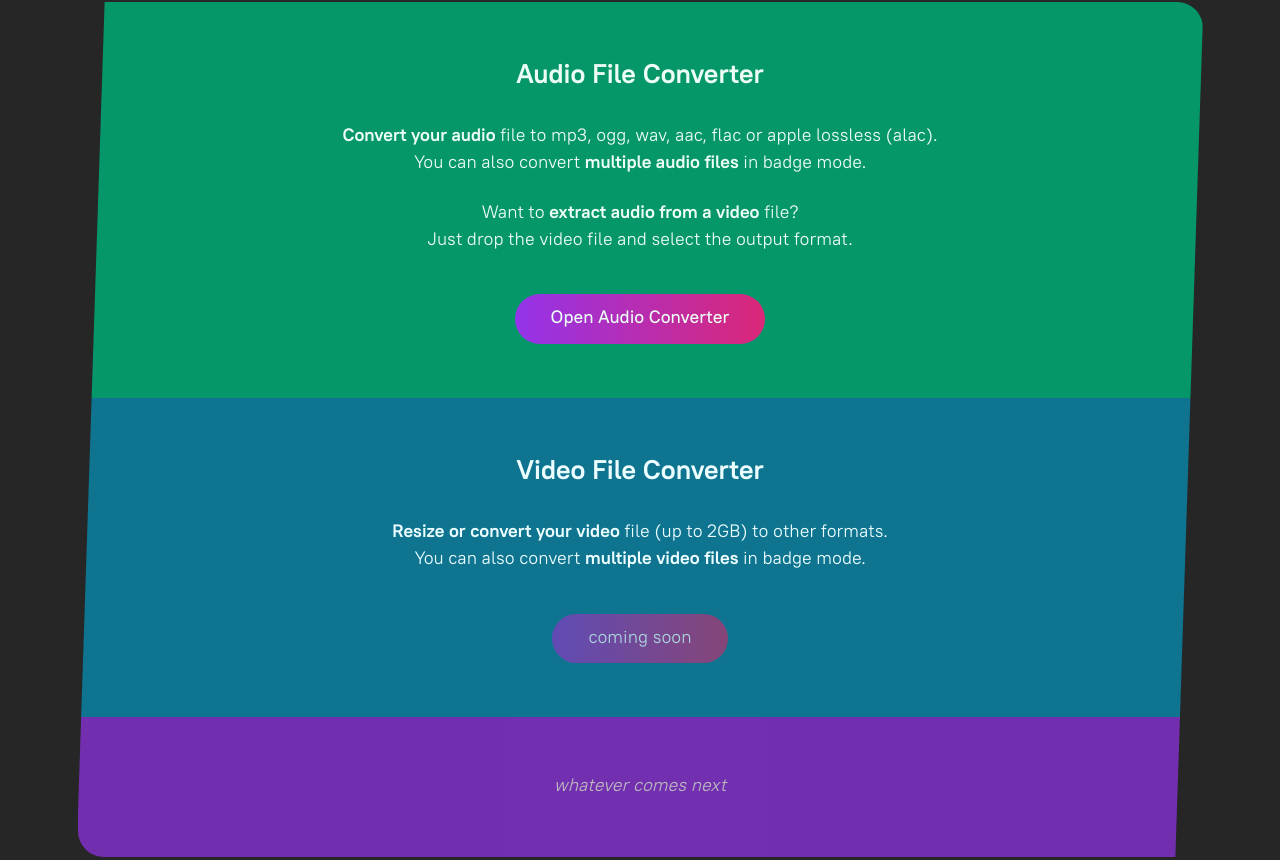
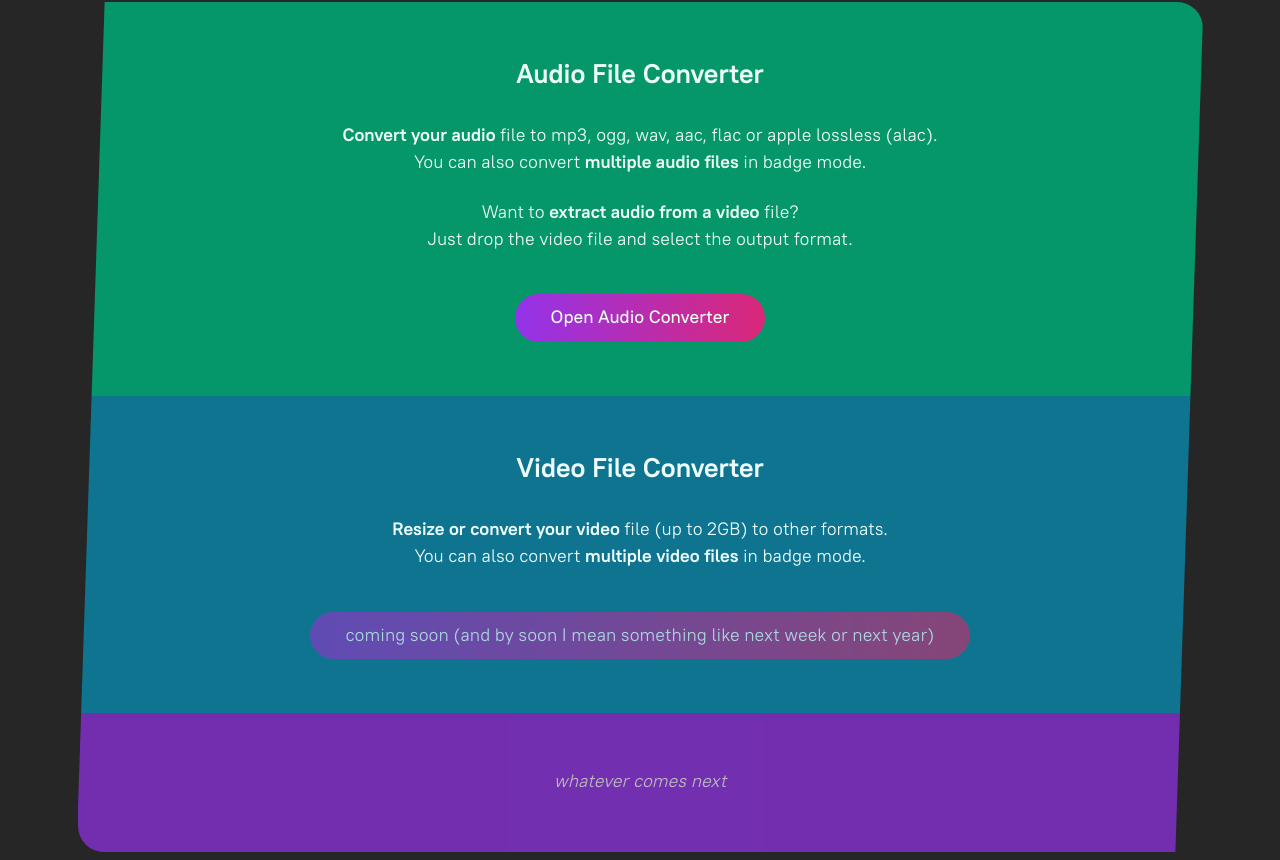
Before and after one commit to thurti/wo-index, a website: page public/index.html in a window 1280 px wide. Shown: the part 299-1159 px from the top of the page. Drawn offline with Linux system fonts and the light colour scheme.

Commit message:
fix button spacing

```diff
--- a/public/index.html
+++ b/public/index.html
@@ -50,7 +50,7 @@
                   Want to <b>extract audio from a video</b> file? <br>
                   Just drop the video file and select the output format.
                 </p>
-          <a href="./audio-converter" class="button unstyled inline-block select-none rounded-full mt-4 px-8 py-2 text-center transition-colors focus-within:ring hover:cursor-pointer highlight" target="_self" title="Open Audio Converter">Open Audio Converter</a>
+          <a href="./audio-converter" class="button unstyled inline-block select-none rounded-full mt-4 px-8 pt-2 pb-1.5 text-center transition-colors focus-within:ring hover:cursor-pointer highlight" target="_self" title="Open Audio Converter">Open Audio Converter</a>
         </article>
 
         <article class="theme-zinc-cyan box prose">
@@ -59,7 +59,7 @@
             <b>Resize or convert your video</b> file (up to 2GB) to other formats.<br>
                 You can also convert <b>multiple video files</b> in badge mode.
                 </p>
-          <button href="./video-converter" class="disabled button unstyled inline-block select-none rounded-full mt-4 px-8 py-2 text-center transition-colors focus-within:ring hover:cursor-pointer highlight" target="_self" title="Open Audio Converter">coming soon</button>
+          <button href="./video-converter" class="disabled button unstyled inline-block select-none rounded-full mt-4 px-8 pt-2 pb-1.5 text-center transition-colors focus-within:ring hover:cursor-pointer highlight" target="_self" title="Open Audio Converter">coming soon (and by soon I mean something like next week or next year)</button>
         </article>
 
         <article class="box prose theme-zinc-purple opacity-70 hover:cursor-help">
```
Also changed, not shown: public/styles.css.
